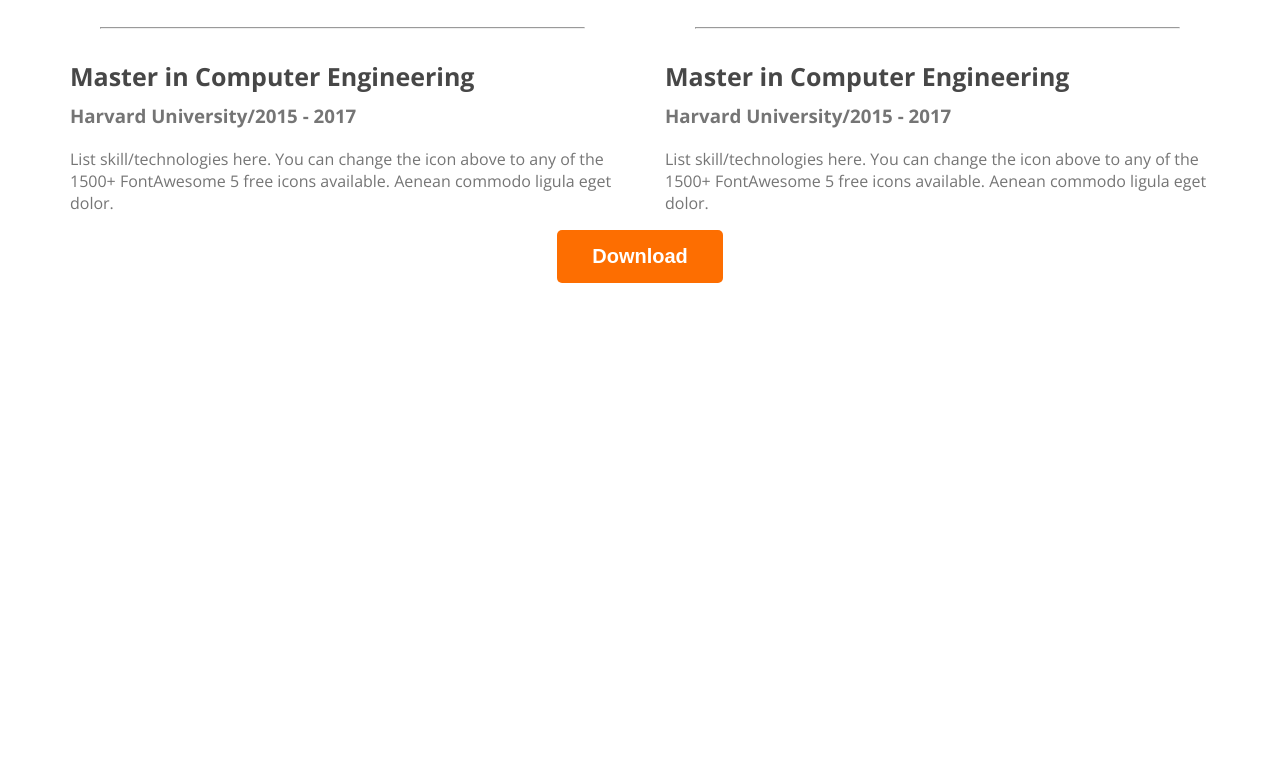
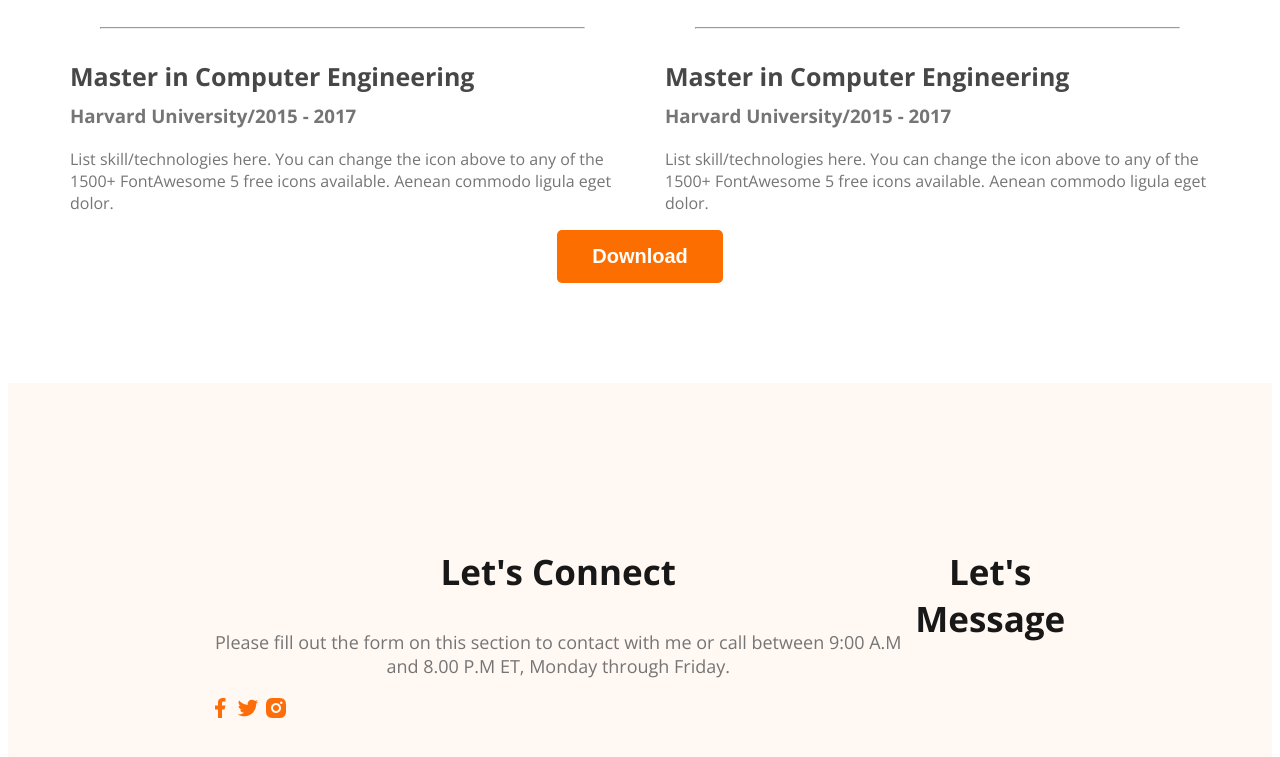
Before and after one commit to kaziMuntasirRahman/portfolio_v2, a plain HTML site: page index.html in a window 1280 px wide. Shown: the part 2834-3591 px from the top of the page. Before the commit the page ends 3125 px from the top, so only its background shows below. Drawn offline with nearby package versions, Linux system fonts and the light colour scheme.

Commit message:
so nearly there, very nearly there

```diff
--- a/index.html
+++ b/index.html
@@ -158,7 +158,20 @@
       </div>
     </Section>
   </main>
-  <footer></footer>
+  <footer class="footer">
+    <div class="footer-column">
+      <h3 class="section-title">Let's Connect</h3>
+      <p class="section-description">Please fill out the form on this section to contact with me or call between 9:00 A.M and 8.00 P.M ET, Monday through Friday.</p>
+      <div class="social-links">
+        <a href="#"><img src="images/icons/facebook.png" alt=""></a>
+        <a href="#"><img src="images/icons/twitter.png" alt=""></a>
+        <a href="#"><img src="images/icons/insta.png" alt=""></a>
+      </div>
+    </div>
+    <div class="footer-column">
+      <h3 class="section-title">Let's Message</h3>
+    </div>
+  </footer>
 </body>
 
 </html>
--- a/styles/style.css
+++ b/styles/style.css
@@ -189,3 +189,10 @@ main section{
 .download-cv{
   text-align: center;
 }
+
+.footer{
+  display: flex;
+  background: #FFF8F3;
+  padding: 130px 200px;
+  margin-top: 100px;
+}
```
